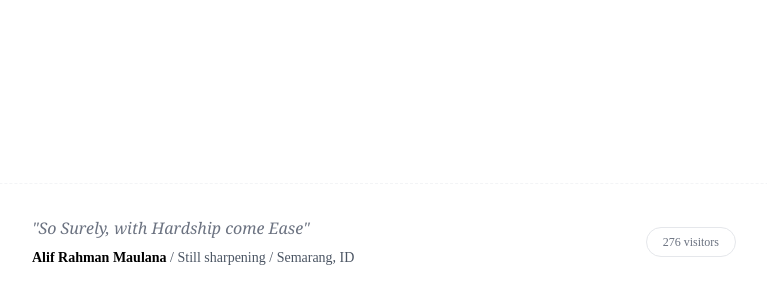
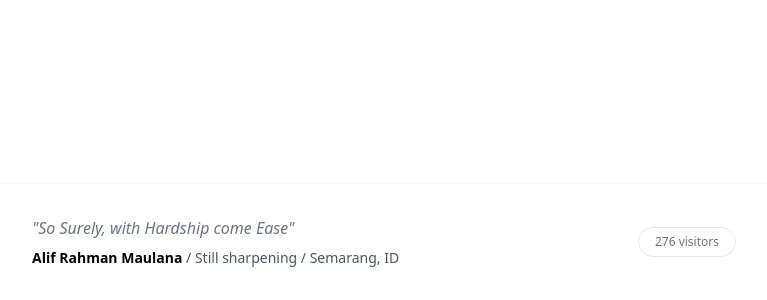
Before and after one commit to al1prahman/porto-alip-v3, a Next.js app: page /activity in a window 1280 px wide. Shown: the part 2423-2723 px from the top of the page, without its empty margins (256-1023 px from the left). Built offline with nearby package versions, Linux system fonts and the light colour scheme.

Commit message:
change font on layout

```diff
--- a/src/components/Footer.tsx
+++ b/src/components/Footer.tsx
@@ -4,13 +4,14 @@ import React from "react";
 
 export default function Footer() {
   return (
-    <footer className="w-full border-t border-gray-100 dark:border-gray-800 border-dashed mt-auto">
+    <footer className="w-full border-t border-gray-100 dark:border-gray-800 border-dashed mt-auto font-sans">
       <div className="max-w-3xl mx-auto px-4 md:px-8 py-8">
         <div className="flex flex-col md:flex-row justify-between items-start md:items-center gap-4">
 
           {/* Bagian Kiri: Quote & Info */}
           <div className="space-y-2">
-            <p className="italic text-gray-500 dark:text-gray-400 font-serif">
+            {/* PERBAIKAN: Menghapus class font-serif dari sini */}
+            <p className="italic text-gray-500 dark:text-gray-400">
               "So Surely, with Hardship come Ease"
             </p>
             <p className="text-sm text-gray-600 dark:text-gray-300">
```
